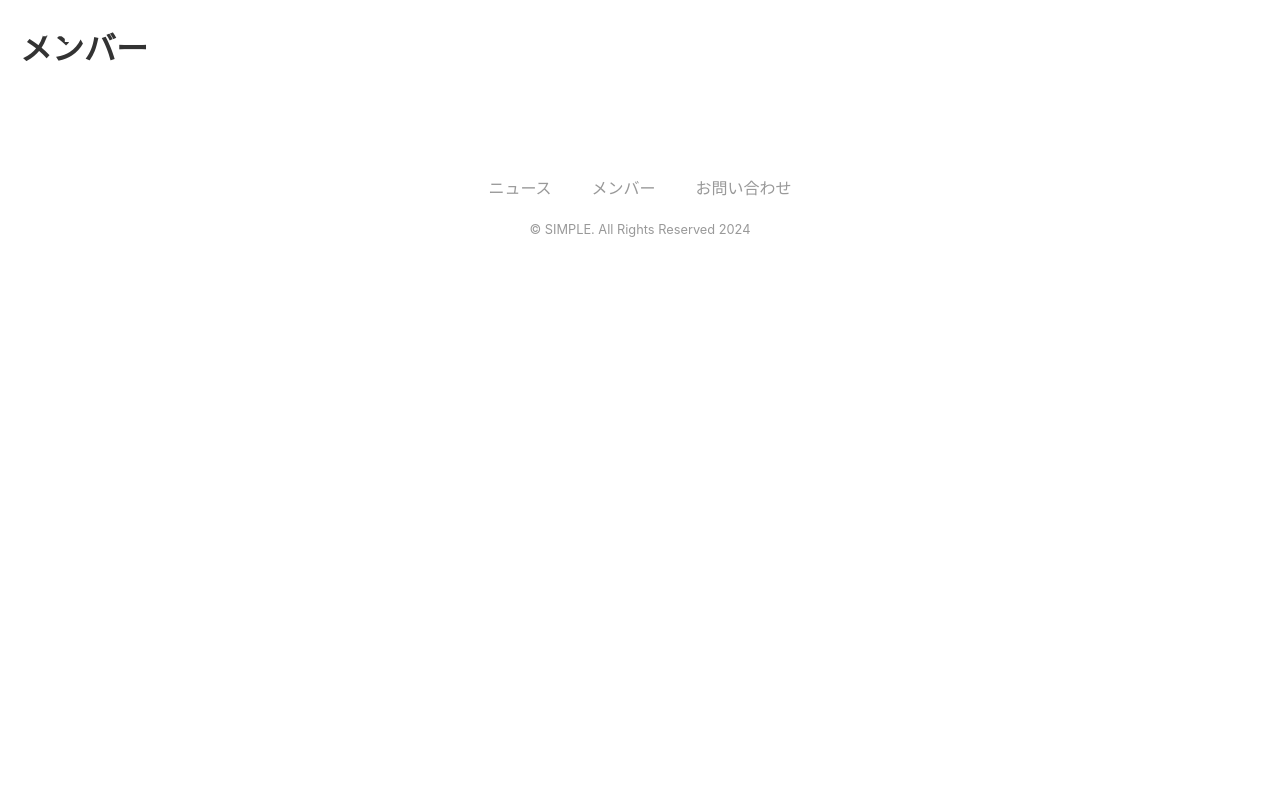
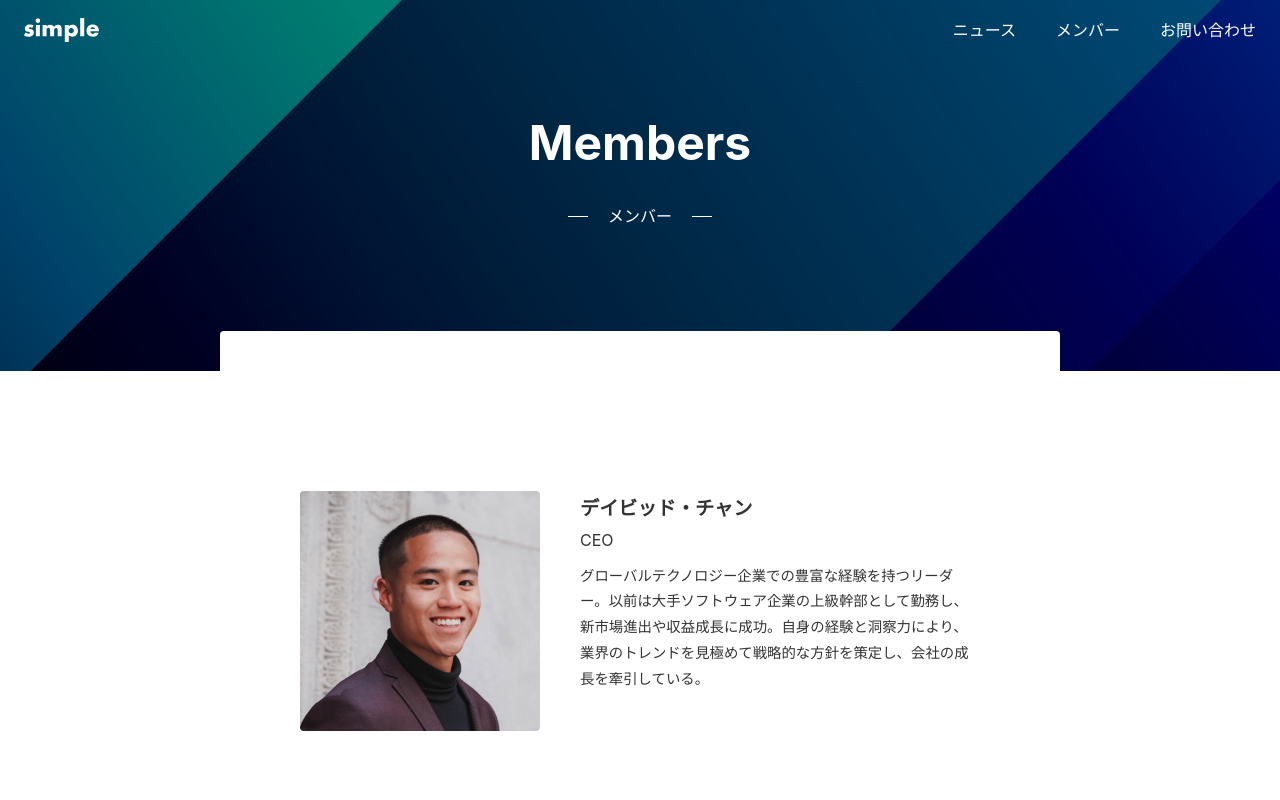
Before and after one commit to gyft781/next_microcms_study, a Next.js app in the folder my-next-project/: page /members in a window 1280 px wide. Shown: the top 800 px of the page. Built offline with nearby package versions, Linux system fonts and the light colour scheme.

Commit message:
section 4-3

```diff
--- /dev/null
+++ b/my-next-project/app/_components/Hero/index.module.css
@@ -0,0 +1,68 @@
+.container {
+  position: relative;
+  display: flex;
+  align-items: center;
+  justify-content: center;
+  background-color: rgb(0, 0, 0, 0.5);
+  color: #fff;
+  overflow: hidden;
+  padding: 100px 0;
+}
+
+.title {
+  font-size: 3rem;
+  font-weight: bold;
+  text-align: center;
+  margin-bottom: 1rem;
+}
+
+.sub {
+  display: flex;
+  align-items: center;
+  gap: 20px;
+  margin-bottom: 40px;
+  justify-content: center;
+}
+
+.sub::before {
+  content: '';
+  display: block;
+  height: 1px;
+  width: 20px;
+  background-color: var(--color-text-unpainted);
+}
+
+.sub::after {
+  content: '';
+  display: block;
+  height: 1px;
+  width: 20px;
+  background-color: var(--color-text-unpainted);
+}
+
+.bgimg {
+  position: absolute;
+  top: 0;
+  right: 0;
+  height: 600px;
+  width: 100%;
+  object-fit: cover;
+  object-position: right;
+  display: flex;
+  align-items: center;
+  justify-content: center;
+  z-index: -1;
+}
+
+@media (max-width: 640px) {
+  .container {
+    padding: 100px 0 60px;
+  }
+
+  .title {
+    font-size: 2.4rem;
+    font-weight: bold;
+    text-align: center;
+    margin-bottom: 1rem;
+  }
+}
--- /dev/null
+++ b/my-next-project/app/_components/Hero/index.tsx
@@ -0,0 +1,25 @@
+import Image from 'next/image';
+import styles from './index.module.css';
+
+type Props = {
+  title: string;
+  sub: string;
+}
+
+export default function Hero({ title, sub }: Props) {
+  return (
+    <section className={styles.container}>
+      <div>
+        <h1 className={styles.title}>{title}</h1>
+        <p className={styles.sub}>{sub}</p>
+        <Image
+          className={styles.bgimg}
+          src="/img-mv.jpg"
+          alt=""
+          width={4000}
+          height={1200}
+        />
+      </div>
+    </section>
+  )
+}
--- /dev/null
+++ b/my-next-project/app/_components/Sheet/index.module.css
@@ -0,0 +1,8 @@
+.container {
+  position: relative;
+  background-color: #fff;
+  width: 840px;
+  margin: -40px auto 0;
+  padding: 160px 80px;
+  border-radius: var(--border-radius)
+}
--- /dev/null
+++ b/my-next-project/app/_components/Sheet/index.tsx
@@ -0,0 +1,13 @@
+import styles from './index.module.css';
+
+type Props = {
+  children: React.ReactNode;
+};
+
+export default function Sheet({ children }: Props) {
+  return (
+    <>
+      <div className={styles.container}>{children}</div>
+    </>
+  )
+}
--- /dev/null
+++ b/my-next-project/app/members/layout.tsx
@@ -0,0 +1,15 @@
+import Hero from '@/app/_components/Hero';
+import Sheet from '@/app/_components/Sheet';
+
+type Props = {
+  children: React.ReactNode;
+};
+
+export default function RootLayout({ children }: Props) {
+  return (
+    <>
+    <Hero title="Members" sub="メンバー"></Hero>
+      <Sheet>{children}</Sheet>
+    </>
+  )
+}
--- /dev/null
+++ b/my-next-project/app/members/page.module.css
@@ -0,0 +1,78 @@
+.text {
+  text-align: center;
+  margin-bottom: 40px;
+}
+
+.list {
+  display: flex;
+  align-items: flex-start;
+  gap: 40px;
+  margin-bottom: 80px;
+}
+
+.list:nth-child(even) {
+  flex-direction: row-reverse;
+}
+
+.image {
+  width: 240px;
+  height: auto;
+  border-radius: var(--border-radius);
+}
+
+.name {
+  font-size: 1.2rem;
+  font-weight: bold;
+}
+
+.position {
+  margin-bottom: 8px;
+}
+
+.profile {
+  font-size: 0.9rem;
+}
+
+.footer {
+  display: flex;
+  flex-direction: column;
+  align-items: center;
+  border-top: 1px solid var(--color-border);
+  padding-top: 40px;
+  text-align: center;
+  gap: 24px;
+}
+
+.message {
+  font-size: 2rem;
+  font-weight: bold;
+}
+
+.empty {
+  margin-bottom: 40px;
+}
+
+@media (max-width: 640px) {
+  .text {
+    text-align: left;
+  }
+
+  .list {
+    display: flex;
+    flex-direction: column;
+    align-items: center;
+    gap: 24px;
+  }
+
+  .list:nth-child(even) {
+    flex-direction: column;
+  }
+
+  .name {
+    text-align: center;
+  }
+
+  .position {
+    text-align: center;
+  }
+}
--- a/my-next-project/app/members/page.tsx
+++ b/my-next-project/app/members/page.tsx
@@ -1,7 +1,66 @@
+import Image from 'next/image';
+import styles from './page.module.css';
+
+const data = {
+  contents: [
+    {
+      id: '1',
+      image: {
+        url: '/img-member1.jpg',
+        width: 240,
+        height: 240,
+      },
+      name: 'デイビッド・チャン',
+      position: 'CEO',
+      profile:
+        'グローバルテクノロジー企業での豊富な経験を持つリーダー。以前は大手ソフトウェア企業の上級幹部として勤務し、新市場進出や収益成長に成功。自身の経験と洞察力により、業界のトレンドを見極めて戦略的な方針を策定し、会社の成長を牽引している。',
+    },
+    {
+      id: '2',
+      image: {
+        url: '/img-member2.jpg',
+        width: 240,
+        height: 240,
+      },
+      name: 'エミリー・サンダース',
+      position: 'COO',
+      profile:
+        'グローバル企業での運営管理と組織改革の経験豊富なエグゼクティブ。以前は製造業界でCOOとして勤務し、生産効率の向上や品質管理の最適化に成功。戦略的なマインドセットと組織の能力強化に対する専門知識は、会社の成長と効率化に大きく貢献している。',
+    },
+    {
+      id: '3',
+      image: {
+        url: '/img-member3.jpg',
+        width: 240,
+        height: 240,
+      },
+      name: 'ジョン・ウィルソン',
+      position: 'CTO',
+      profile:
+        '先進技術の研究開発と製品イノベーションの分野で優れた経歴を持つテクノロジーエキスパート。以前は、大手テクノロジー企業の研究開発部門で主任エンジニアとして勤務し、革新的な製品の開発に携わった。最新の技術トレンドに精通し、当社の製品ポートフォリオを革新的かつ競争力のあるものにするためにリサーチと開発をリードしている。',
+    },
+  ],
+};
+
 export default function Page() {
   return (
-    <div style={{ margin: 20 }}>
-      <h1>メンバー</h1>
+    <div className={styles.container}>
+      {data.contents.length === 0 ? (
+        <p className={styles.empty}>メンバーがありません。</p>
+      ) : (
+        <ul>
+          {data.contents.map((member) => (
+            <li key={member.id} className={styles.list}>
+              <Image src={member.image.url} alt="" width={member.image.width} height={member.image.height} className={styles.image} />
+              <dl>
+                <dt className={styles.name}>{member.name}</dt>
+                <dt className={styles.position}>{member.position}</dt>
+                <dt className={styles.profile}>{member.profile}</dt>
+              </dl>
+            </li>
+          ))}
+        </ul>
+      )}
     </div>
   )
 }
```
Also changed, not shown: my-next-project/app/members/index.module.css (deleted).
